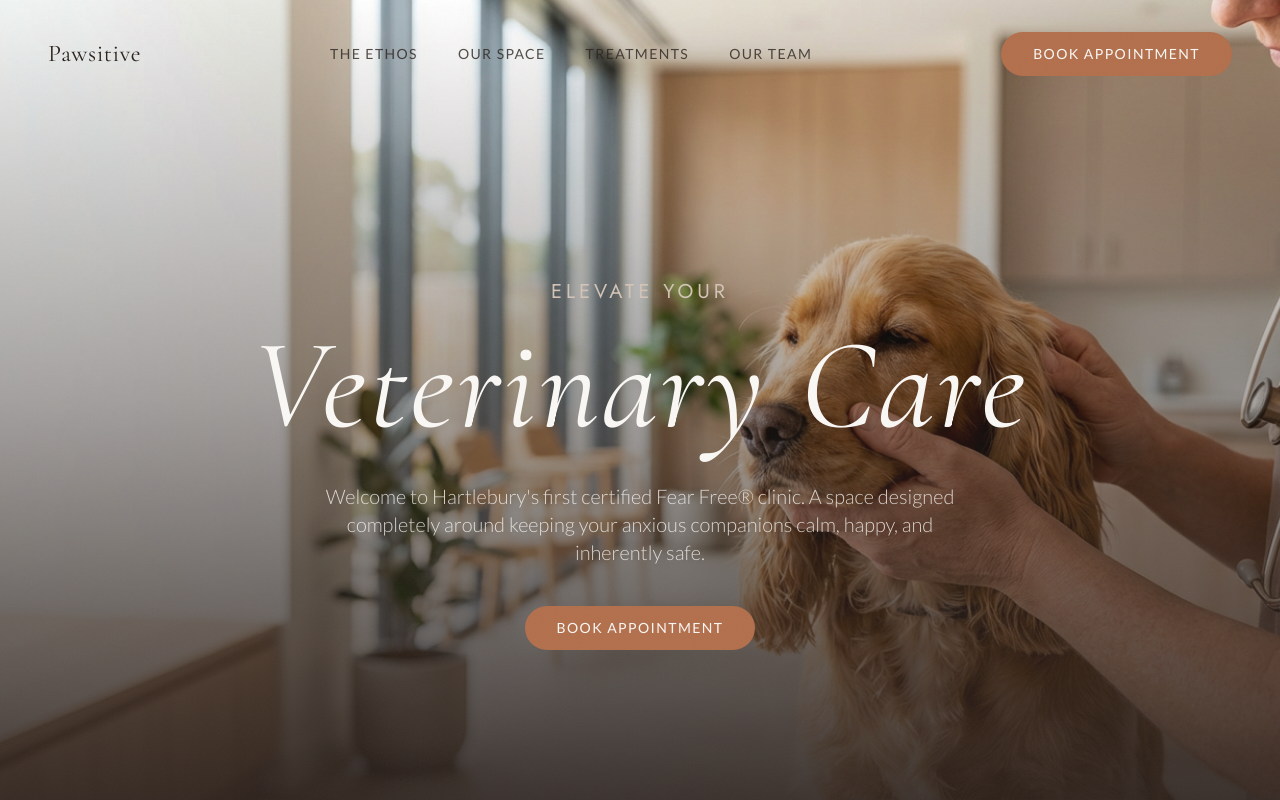
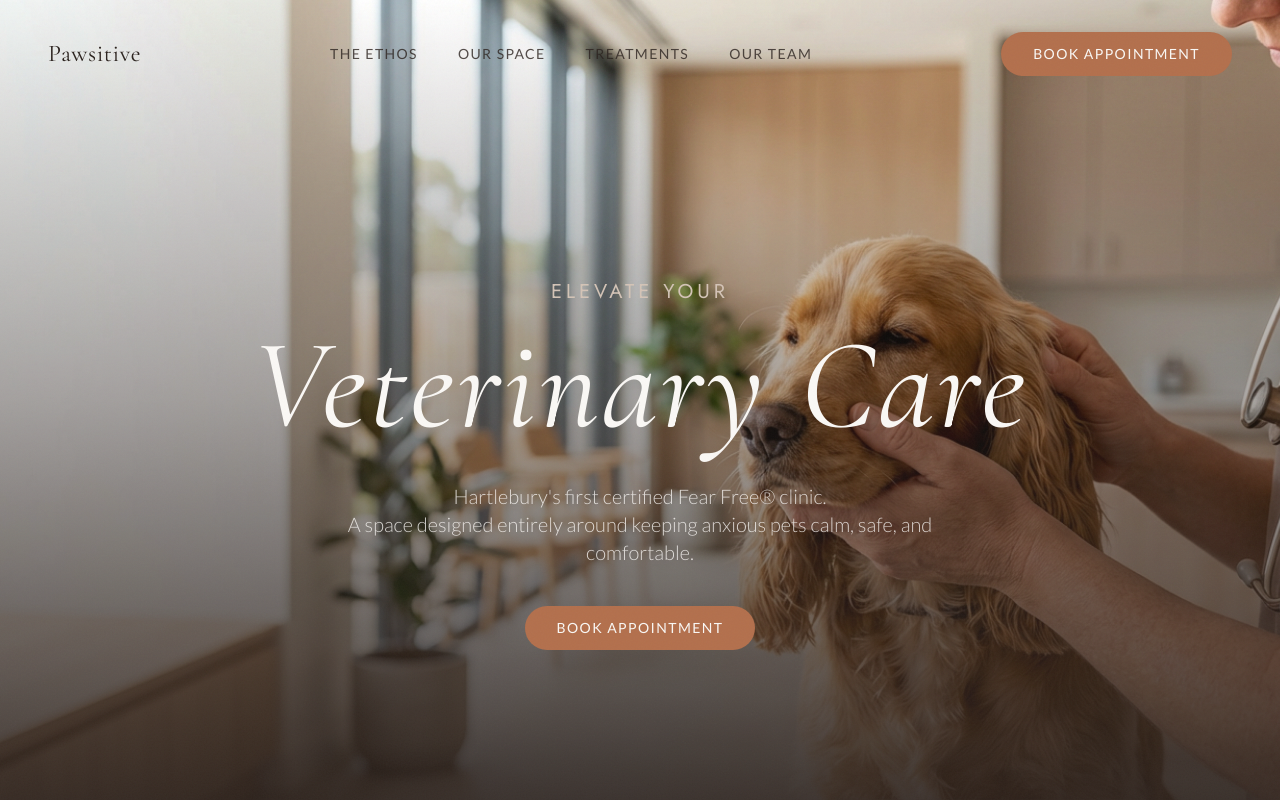
Before and after one commit to Haslam87/pawsitive-vet-care, a React (Vite) app: page / in a window 1280 px wide. Shown: the top 800 px of the page. Built offline with nearby package versions, Linux system fonts and the light colour scheme.

Commit message:
hero text change

```diff
--- a/src/components/Hero.jsx
+++ b/src/components/Hero.jsx
@@ -39,8 +39,8 @@ export default function Hero() {
                     Veterinary Care
                 </h1>
                 <p className="hero-text font-sans text-lg md:text-xl text-[#FAF8F5]/80 max-w-2xl mx-auto font-light leading-relaxed mb-10">
-                    Welcome to Hartlebury's first certified Fear Free® clinic.
-                    A space designed completely around keeping your anxious companions calm, happy, and inherently safe.
+                    Hartlebury's first certified Fear Free® clinic.<br />
+                    A space designed entirely around keeping anxious pets calm, safe, and comfortable.
                 </p>
                 <div className="hero-text">
                     <button className="bg-[#B3704D] text-[#FAF8F5] hover:bg-[#2B221E] px-8 py-3 rounded-[2rem] text-sm tracking-widest uppercase transition-all duration-300">
```
